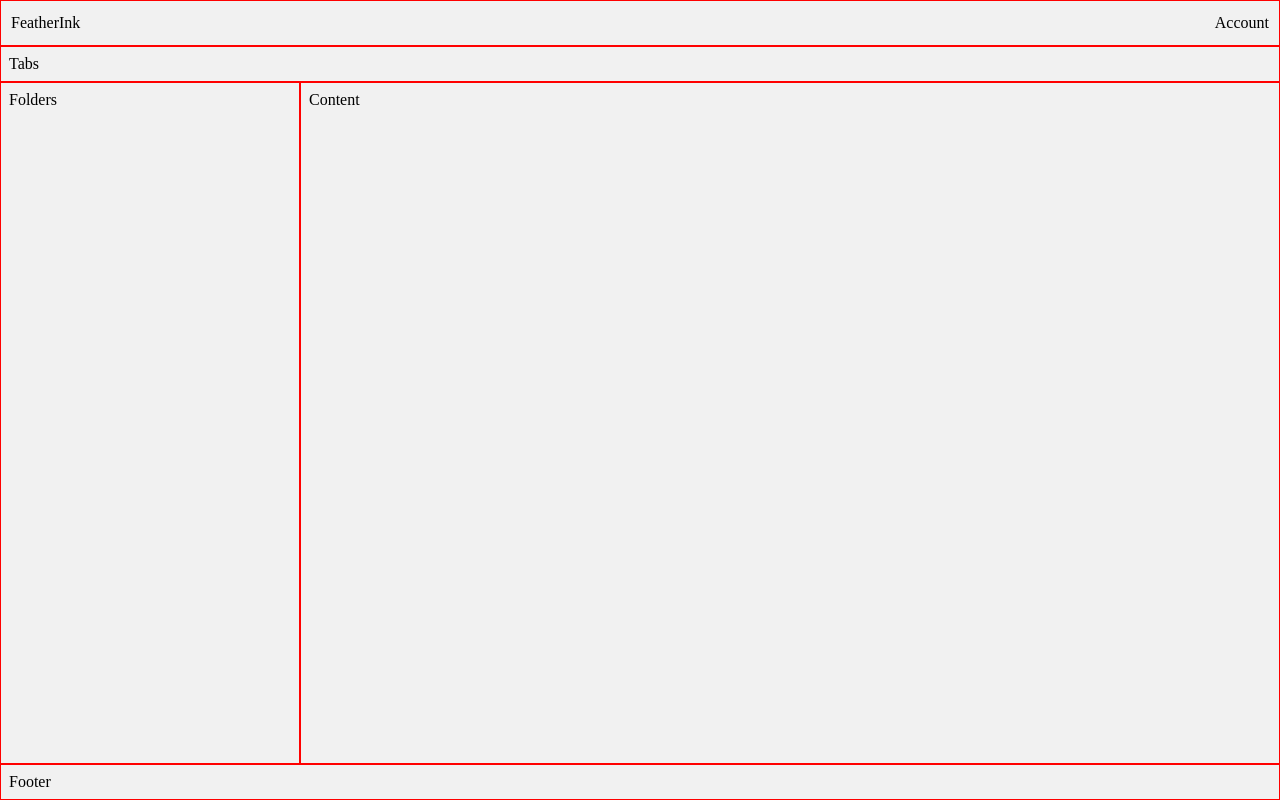
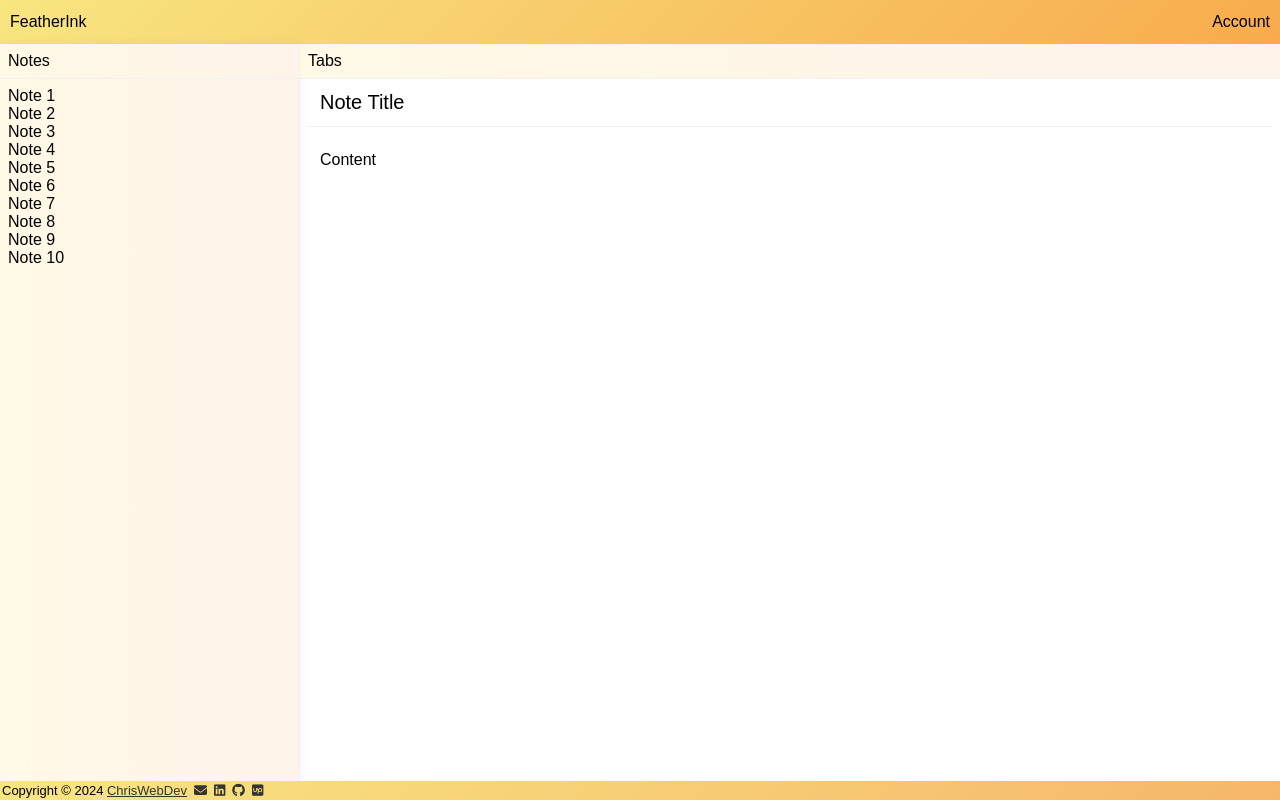
Before and after one commit to clopenz/FeatherInk, a website: page public/index.html in a window 1280 px wide. Drawn offline with Linux system fonts and the light colour scheme.

Commit message:
basic styling and layout

```diff
--- a/public/css/style.css
+++ b/public/css/style.css
@@ -4,9 +4,12 @@
 	box-sizing: border-box;
 }
 
+/* General */
 html,
 body {
 	height: 100%;
+	overflow-y: hidden;
+	font-family: Arial, Helvetica, sans-serif;
 }
 
 body {
@@ -18,44 +21,88 @@ li {
 	list-style: none;
 }
 
+/* Header */
 .header {
 	display: flex;
 	justify-content: space-between;
-	background-color: #f1f1f1;
-	border: 1px solid red;
+	background: linear-gradient(135deg, #f8e681, #f8ab4c);
+	box-shadow: 0 0 10px rgba(0, 0, 0, 0.2);
 	padding: 13px 10px 13px 10px;
 }
 
+/* Tabs */
 .tabs {
-	background-color: #f1f1f1;
-	border: 1px solid red;
+	background: linear-gradient(90deg, #fff9e6, #fff6e8, #fff3ea);
+	border-bottom: 1px solid #f1f1f1;
 	padding: 8px;
 }
 
-.folders {
-	background-color: #f1f1f1;
-	border: 1px solid red;
-	padding: 8px;
-	float: left;
+/* Note List */
+.note-list-wrapper {
+	background: linear-gradient(90deg, #fff9e6, #fff6e8, #fff3ea);
+	border-right: 1px solid #f1f1f1;
 
+	box-shadow: 0 0 10px rgba(0, 0, 0, 0.05);
 	min-width: 300px;
 }
 
+.note-list-header {
+	font-size: 16px;
+	padding: 8px;
+	border-bottom: 1px solid #f1f1f1;
+}
+
+.note-list {
+	padding: 8px;
+}
+
+/* Main Note Content */
+.note-content-wrapper {
+	width: 100%;
+	height: 100%;
+	padding-left: 8px;
+	padding-right: 8px;
+}
+
+.note-title {
+	font-size: 20px;
+	padding: 12px;
+	border-bottom: 1px solid #f1f1f1;
+}
+
 .note-content {
-	background-color: #f1f1f1;
-	border: 1px solid red;
-	padding: 8px;
-	float: right;
-	width: 100%;
+	margin-top: 12px;
+	padding: 12px;
 }
 
 .main-section {
 	flex: 1 1 auto;
 	display: flex;
 }
+
+.content-wrapper {
+	width: 100%;
+}
+
+/* Footer */
 .footer {
-	background-color: #f1f1f1;
-	border: 1px solid red;
-	padding: 8px;
-	clear: both;
+	background: linear-gradient(135deg, #f8e681, #f6b76a);
+	padding: 2px;
 }
+
+/* Social Links */
+.social-links {
+	display: flex;
+	align-items: center;
+	font-size: 13px;
+
+	gap: 7px;
+
+	a {
+		color: #333333;
+	}
+
+	a:hover {
+		color: #555555;
+	}
+}
--- a/public/index.html
+++ b/public/index.html
@@ -4,6 +4,12 @@
 		<meta charset="UTF-8" />
 		<meta name="viewport" content="width=device-width, initial-scale=1.0" />
 		<link rel="stylesheet" href="css/style.css" />
+		<link
+			rel="stylesheet"
+			href="https://cdnjs.cloudflare.com/ajax/libs/font-awesome/6.7.0/css/all.min.css"
+			integrity="sha512-9xKTRVabjVeZmc+GUW8GgSmcREDunMM+Dt/GrzchfN8tkwHizc5RP4Ok/MXFFy5rIjJjzhndFScTceq5e6GvVQ=="
+			crossorigin="anonymous"
+			referrerpolicy="no-referrer" />
 		<title>FeatherInk - Notes</title>
 	</head>
 	<body>
@@ -15,14 +21,57 @@
 				</ul>
 			</div>
 		</header>
-		<div class="tabs">Tabs</div>
 
 		<div class="main-section">
-			<div class="folders">Folders</div>
+			<div class="note-list-wrapper">
+				<div class="note-list-header">Notes</div>
+				<div class="note-list">
+					<ul class="note-list-items">
+						<li class="note-list-item">Note 1</li>
+						<li class="note-list-item">Note 2</li>
+						<li class="note-list-item">Note 3</li>
+						<li class="note-list-item">Note 4</li>
+						<li class="note-list-item">Note 5</li>
+						<li class="note-list-item">Note 6</li>
+						<li class="note-list-item">Note 7</li>
+						<li class="note-list-item">Note 8</li>
+						<li class="note-list-item">Note 9</li>
+						<li class="note-list-item">Note 10</li>
+					</ul>
+				</div>
+			</div>
 
-			<div class="note-content">Content</div>
+			<div class="content-wrapper">
+				<div class="tabs">Tabs</div>
+
+				<div class="note-content-wrapper">
+					<div class="note-title">Note Title</div>
+					<div class="note-content">Content</div>
+				</div>
+			</div>
 		</div>
 
-		<footer class="footer">Footer</footer>
+		<footer class="footer">
+			<ul class="social-links">
+				<div class="copyright">
+					Copyright &copy; 2024
+					<a class="portfolio-link" href="https://chriswebdev.me"
+						>ChrisWebDev</a
+					>
+				</div>
+
+				<a href="mailto:clopenz@outlook.com"
+					><i class="fas fa-solid fa-envelope"></i
+				></a>
+				<a href="https://www.linkedin.com/in/cristian-lopez-643245179/"
+					><i class="fab fa-linkedin"></i
+				></a>
+				<a href="https://github.com/clopenz"><i class="fab fa-github"></i></a>
+				<a
+					href="https://www.upwork.com/freelancers/~011ced9ea6ed5c4e8d?mp_source=share"
+					><i class="fa-brands fa-square-upwork"></i
+				></a>
+			</ul>
+		</footer>
 	</body>
 </html>
```
